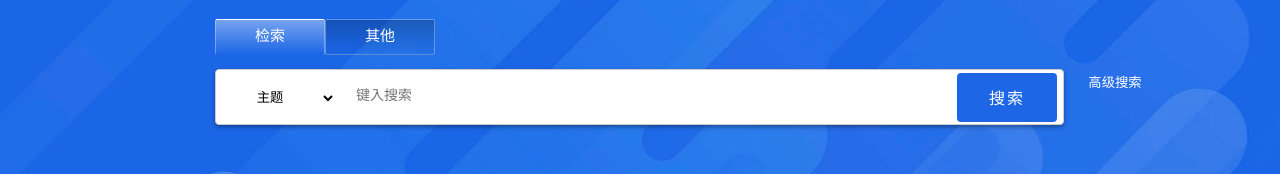
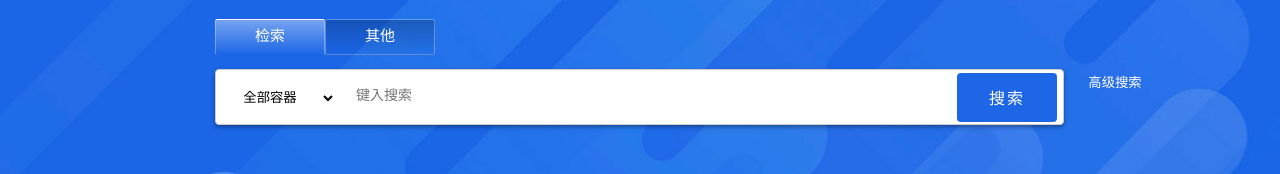
Before and after one commit to iBkionDianBai/ES_Former_END, a React (Create React App) app: page /main in a window 1280 px wide. Shown: the part 169-343 px from the top of the page. Built offline with nearby package versions, Linux system fonts and the light colour scheme.

Commit message:
普通搜索下拉选项增加

```diff
--- a/src/page/MainPage.js
+++ b/src/page/MainPage.js
@@ -12,11 +12,7 @@ import Footer from "./Footer";
 // 搜索组件
 function SearchComponent() {
     const [selectedValue, setSelectedValue] = useState('');
-    const [options] = useState([
-        { value: 'option1', label: '主题' },
-        { value: 'option2', label: '学校' },
-        { value: 'option3', label: '摘要' }
-    ]);
+    const searchOptions = ['全部容器', '标题', '学校', '摘要', '全文', '关键词'];
     const navigate = useNavigate();
     const [inputContent, setInputContent] = useState('');
     const [activeTab, setActiveTab] = useState(0);
@@ -58,9 +54,12 @@ function SearchComponent() {
                 <div className={activeTab === 0 ? "search-tab-content-normal" : "search-tab-content-other"}>
                     <div className="input-box">
                         <div>
-                            <select className="sort" value={selectedValue} onChange={(e) => setSelectedValue(e.target.value)}>
-                                {options.map((item) => (
-                                    <option key={item.value} value={item.value}>{item.label}</option>
+                            <select
+                                onChange={(e) => setSelectedValue(e.target.value)}
+                                className="sort"
+                            >
+                                {searchOptions.map((container) => (
+                                    <option key={container} value={container}>{container}</option>
                                 ))}
                             </select>
                         </div>
```
